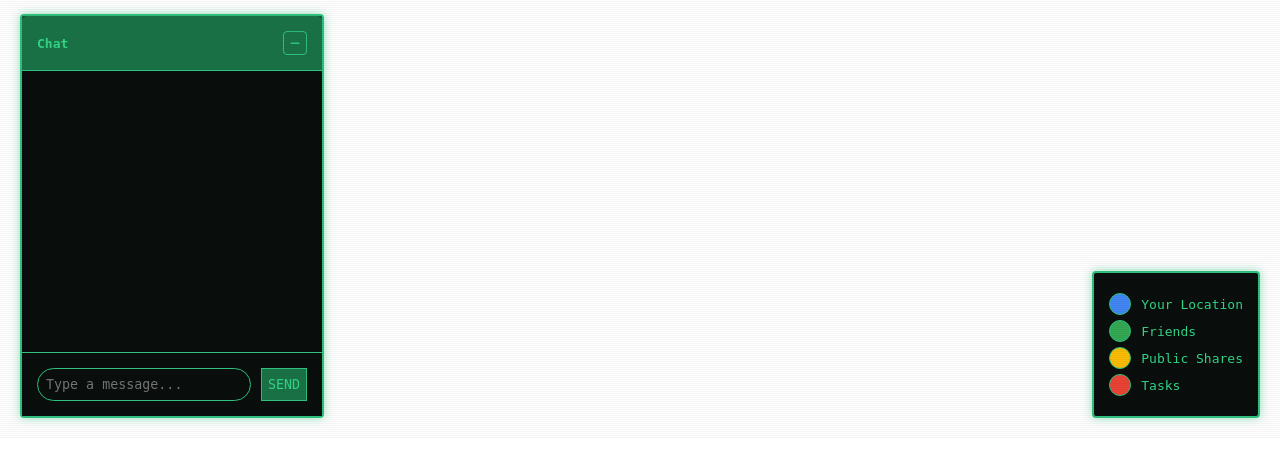
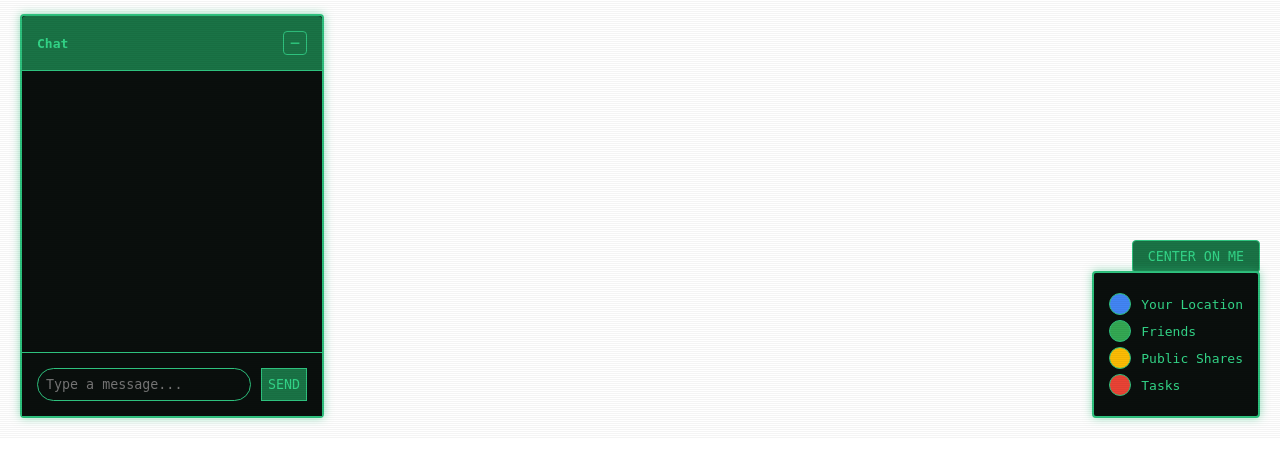
Before and after one commit to trebidav/comrade, a Django app: template comrade/comrade_core/templates/map.html in a window 1280 px wide. Shown: the part 362-816 px from the top of the page. Run offline with Django 5.2, Linux system fonts and the light colour scheme; the template is opened without the code that fills it, so the values that code supplies are empty; parts of the project's set-up code (start-up, migrations or seed data) failed here and were passed over; some libraries are stand-ins or nearby versions.

Commit message:
adlskfjalsdf

```diff
--- a/comrade/comrade_core/templates/map.html
+++ b/comrade/comrade_core/templates/map.html
@@ -63,7 +63,7 @@
         }
 
         .logout-button:hover, .friend-requests-button:hover, .open-account-info:hover,
-        .accept-button:hover, .reject-button:hover, .chat-input button:hover {
+        .accept-button:hover, .reject-button:hover, .chat-input button:hover, #center-on-me-button:hover {
             background: var(--pip-green) !important;
             color: var(--pip-bg) !important;
             box-shadow: var(--pip-glow);
@@ -319,6 +319,21 @@
             margin: 5px 0;
             color: #666;
         }
+        #center-on-me-button {
+            position: fixed;
+            bottom: 165px; /* Positioned above the legend */
+            right: 20px;
+            background: var(--pip-green-dark) !important;
+            color: var(--pip-text) !important;
+            border: 1px solid var(--pip-green) !important;
+            font-family: var(--pip-font);
+            text-transform: uppercase;
+            padding: 8px 15px;
+            border-radius: 4px;
+            cursor: pointer;
+            z-index: 1000;
+            transition: all 0.3s ease;
+        }
         .logout-button {
             background: #dc3545;
             color: white;
@@ -719,6 +734,7 @@
         <button class="open-account-info" onclick="openAccountInfo()">Account Settings</button>
         <button class="logout-button" onclick="window.location.href='{% url 'account_logout' %}?next=/login/'">Logout</button>
     </div>
+    <button id="center-on-me-button">Center on Me</button>
     <div class="legend">
         <div class="legend-item">
             <div class="legend-color" style="background: #4285F4;"></div>
@@ -2436,8 +2452,21 @@
             chatMessages.scrollTop = chatMessages.scrollHeight;
         }
 
+        function centerOnUser() {
+            if (userMarker) {
+                map.setCenter(userMarker.getPosition());
+                map.setZoom(15);
+            }
+        }
+
+        function fetchFriendRequests() {
+            // ... existing code ...
+        }
+
         // Initial WebSocket connection
         initMap();
+
+        document.getElementById('center-on-me-button').addEventListener('click', centerOnUser);
     </script>
   </body>
 </html>
```
